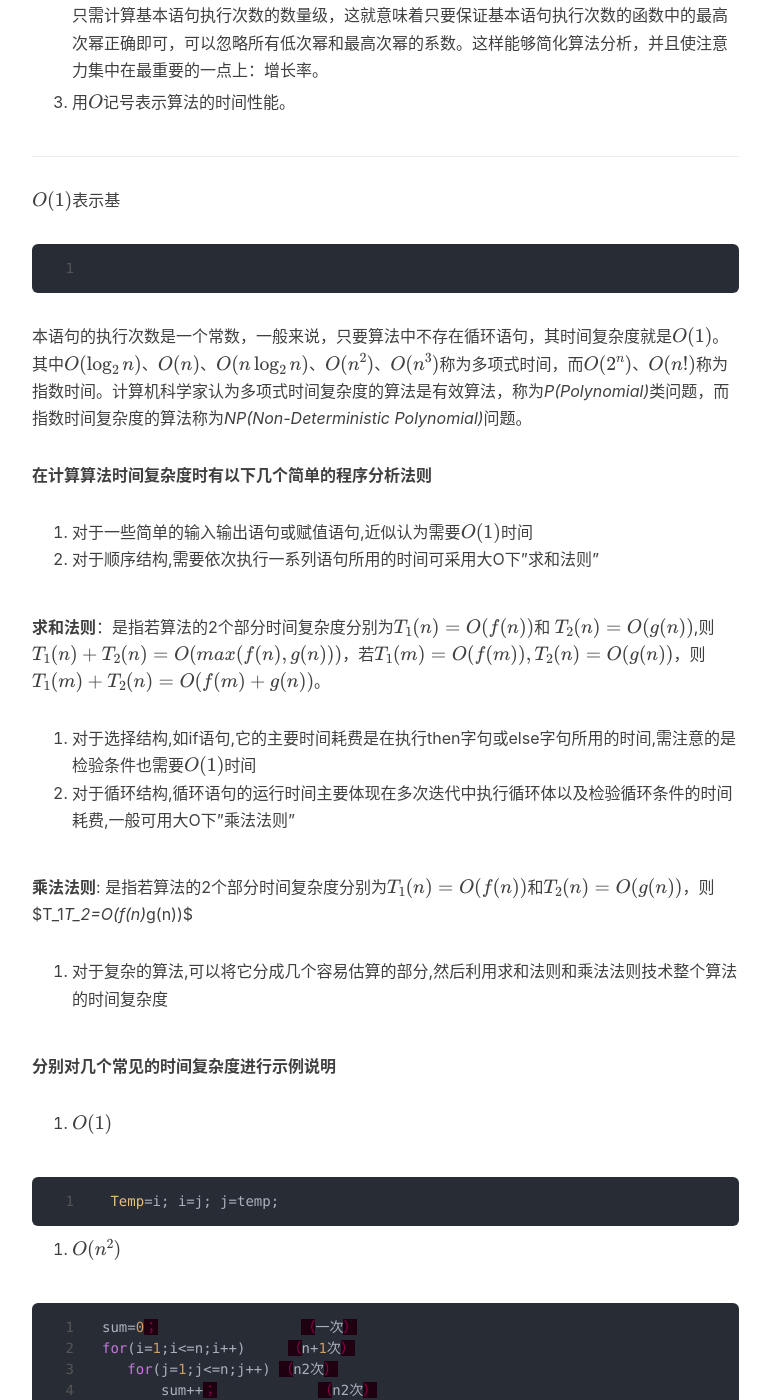
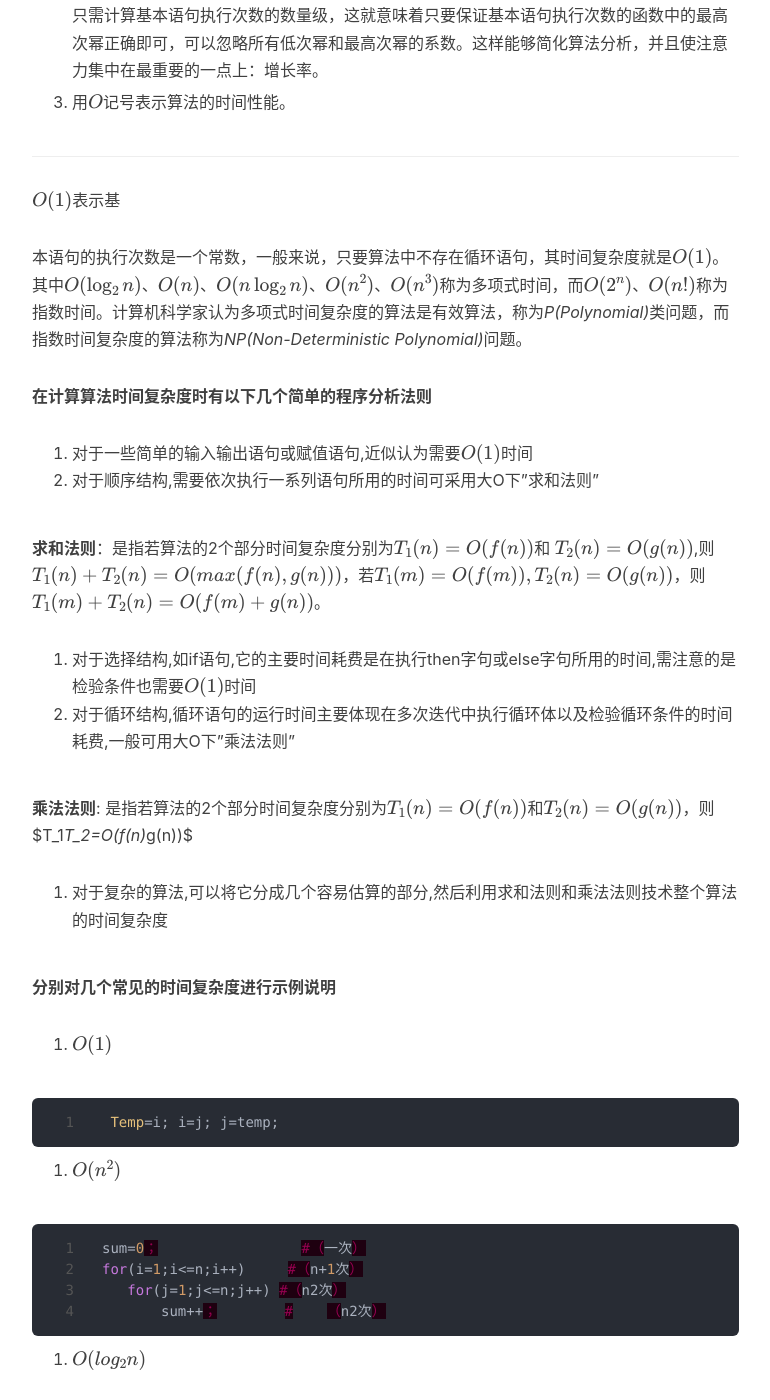
Before and after one commit to YangfeiLiu/YangfeiLiu.github.io, a Jekyll site: the page built from _posts/2019-07-30-算法复杂度分析.md, in a window 1280 px wide and 1400 px high, scrolled down 1104 px. Shown: the whole window, without its empty margins (233-1003 px from the left). Built offline with Jekyll 4.4.1, drawn with Linux system fonts in a browser that asks for light colours; nearby versions of some CDN libraries; formulas are drawn with MathJax 3; comment, search, counter and statistics services are not loaded.

Commit message:
Update 2019-07-30-算法复杂度分析.md

````diff
--- a/_posts/2019-07-30-算法复杂度分析.md
+++ b/_posts/2019-07-30-算法复杂度分析.md
@@ -34,10 +34,6 @@ tags:
 
 $O(1)$表示基
 
-```
-
-```
-
 本语句的执行次数是一个常数，一般来说，只要算法中不存在循环语句，其时间复杂度就是$O(1)$。其中$O(\log_2n)、O(n)、O(n\log_2n)、O(n^2)、O(n^3)$称为多项式时间，而$O(2^n)、O(n!)$称为指数时间。计算机科学家认为多项式时间复杂度的算法是有效算法，称为*P(Polynomial)*类问题，而指数时间复杂度的算法称为*NP(Non-Deterministic Polynomial)*问题。
 
 **在计算算法时间复杂度时有以下几个简单的程序分析法则**
@@ -45,7 +41,7 @@ $O(1)$表示基
 1. 对于一些简单的输入输出语句或赋值语句,近似认为需要$O(1)$时间
 2. 对于顺序结构,需要依次执行一系列语句所用的时间可采用大O下"求和法则"
 
-**求和法则**：是指若算法的2个部分时间复杂度分别为$T_1(n)=O(f(n))$和 $T_2(n)=O(g(n))$,则$T_1(n)+T_2(n)=O(max(f(n), g(n)))$，若$T_1(m)=O(f(m)), T_2(n)=O(g(n))$，则 $T_1(m)+T_2(n)=O(f(m) + g(n))$。
+**求和法则**：是指若算法的2个部分时间复杂度分别为$T_1(n)=O(f(n))$和 $T_2(n)=O(g(n))$,则$T_1(n)+T_2(n)=O(max(f(n), g(n)))$，若$T_1(m)=O(f(m)), T_2(n)=O(g(n))$，则$T_1(m)+T_2(n)=O(f(m) + g(n))$。
 
 3. 对于选择结构,如if语句,它的主要时间耗费是在执行then字句或else字句所用的时间,需注意的是检验条件也需要$O(1)$时间
 4. 对于循环结构,循环语句的运行时间主要体现在多次迭代中执行循环体以及检验循环条件的时间耗费,一般可用大O下"乘法法则"
@@ -65,18 +61,18 @@ $O(1)$表示基
 2. $O(n^2)$
 
 ```java
-sum=0；                 （一次）
-for(i=1;i<=n;i++)     （n+1次）
-   for(j=1;j<=n;j++) （n2次）
-       sum++；            （n2次）
+sum=0；                 #（一次）
+for(i=1;i<=n;i++)     #（n+1次）
+   for(j=1;j<=n;j++) #（n2次）
+       sum++；        #    （n2次）
 ```
 
 3. $O(log_2n)$
 
 ```java
-i=1;     ①
+i=1;     #①
 while (i<=n)
-    i=i*2; ②
+    i=i*2;# ②
 ```
 
 ### 空间复杂度
````
